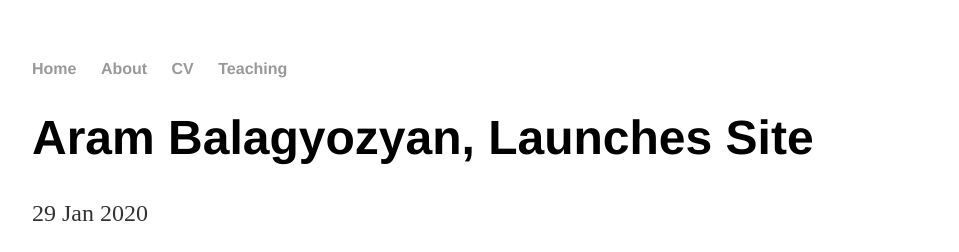
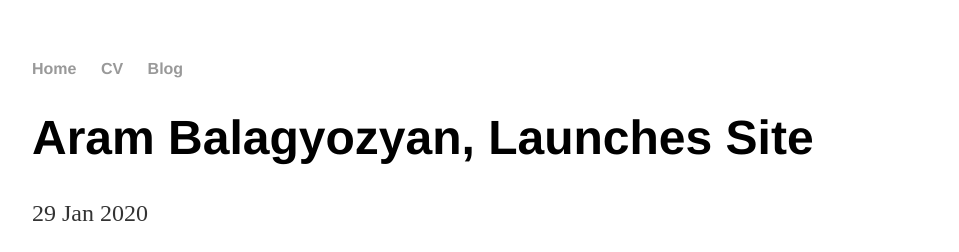
Before and after one commit to calciferanalytics/calciferanalytics.github.io, a Jekyll site: the page built from _posts/2020-01-29-AramBalagyozyan-site-launched.md, in a window 1280 px wide. Shown: the top 252 px of the page, without its empty margins (160-1119 px from the left). Built offline with Jekyll 4.4.1, drawn with Linux system fonts in a browser that asks for light colours.

Commit message:
Update default.html

```diff
--- a/_layouts/default.html
+++ b/_layouts/default.html
@@ -9,9 +9,8 @@
 			<nav>
 	    		<ul>
 	        		<li><a href="/">Home</a></li>
-		        	<li><a href="/about">About</a></li>
 	        		<li><a href="/cv">CV</a></li>
-	        		<li><a href="/teaching">Teaching</a></li>
+	        		<li><a href="/blog">Blog</a></li>
 	    		</ul>
 			</nav>
 			<div class="container">
```
